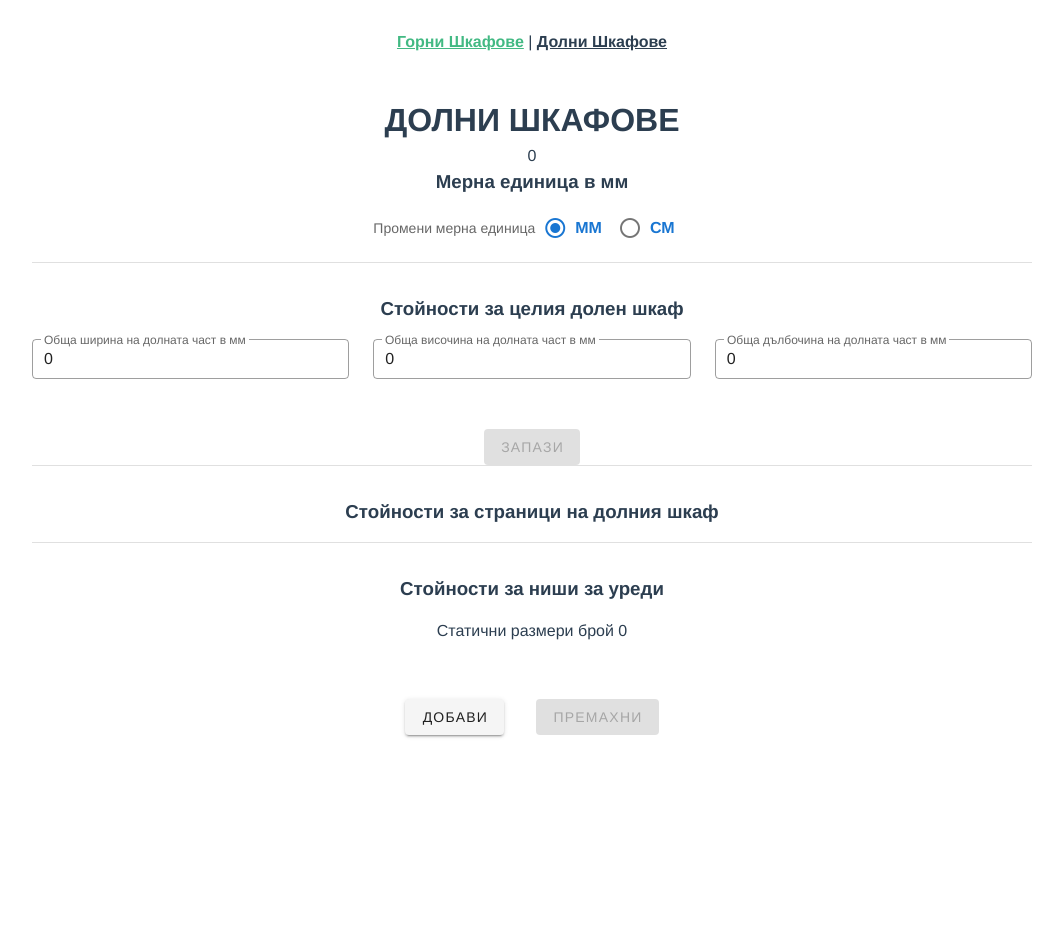
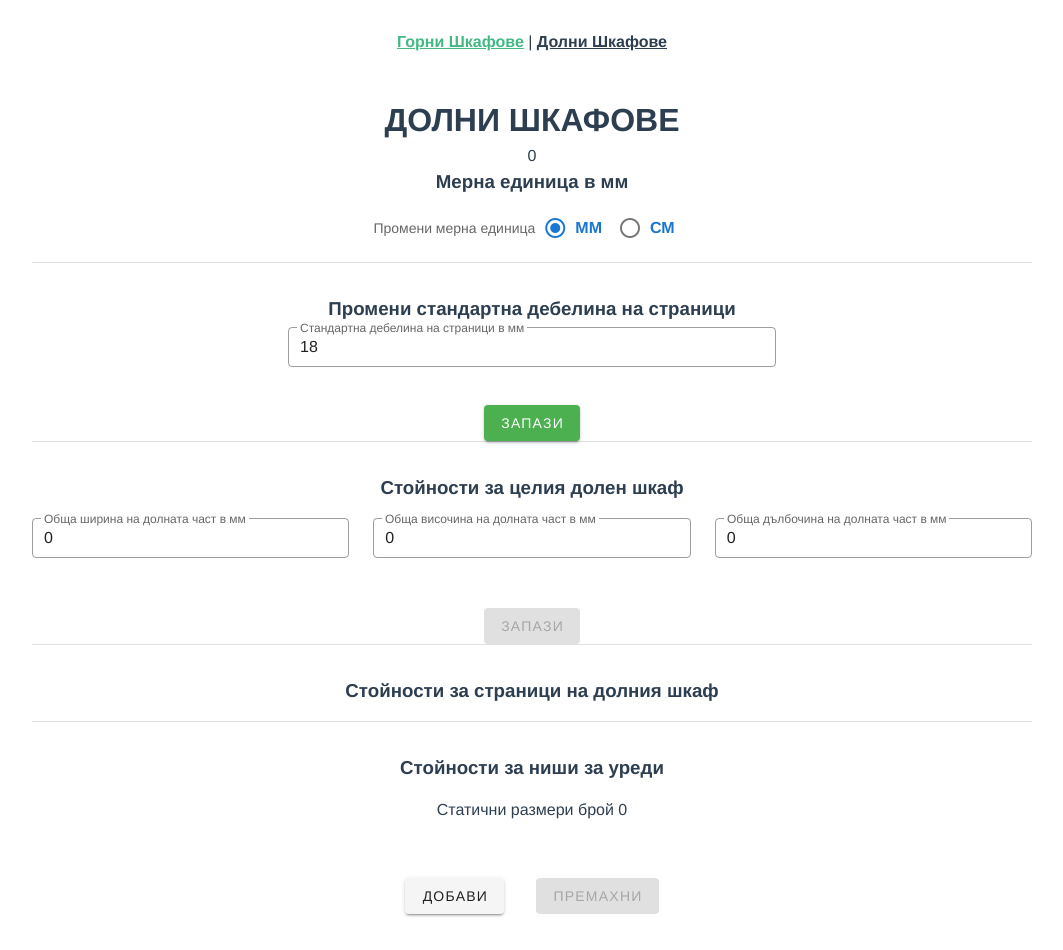
Before and after one commit to didoviktorov/wood-calculator, a Vue app: page / in a window 1280 px wide. Shown: the whole page, without its empty margins (108-1171 px from the left). Before the commit the page ends 884 px from the top, so only its background shows below. Built offline with nearby package versions, Linux system fonts and the light colour scheme.

Commit message:
change static side width

```diff
--- a/src/components/LowerShelf.vue
+++ b/src/components/LowerShelf.vue
@@ -3,7 +3,7 @@
     <v-content>
       <v-container class="wrapper" fluid>
         <v-row align="center" justify="center">
-          <v-col cols="12" sm="8" md="4">
+          <v-col cols="12">
             <div class="LowerShelf">
               <h1>{{ shelfObject.title }}</h1>
               <span>{{ getPureWidth }}</span>
@@ -37,6 +37,34 @@
             </div>
           </v-col>
         </v-row>
+        <v-divider />
+        <div class="header-section">
+          <h3>Промени стандартна дебелина на страници</h3>
+        </div>
+         <v-form v-model="validStaticSideWidth">
+          <v-row align="center" justify="center">
+            <!-- Whole width region -->
+            <v-col cols="12" sm="8" md="6" class="col-no-top-padding col-no-bottom-padding">
+              <v-text-field
+                v-model="staticSidewidth"
+                :label="'Стандартна дебелина на страници в ' + calculationUnit"
+                :rules="numberRules"
+                outlined
+                dense
+                required
+              ></v-text-field>
+            </v-col>
+            <v-col cols="12" class="col-no-padding">
+              <v-btn
+                :disabled="!validStaticSideWidth"
+                color="success"
+                @click="changeStaticSidewidth"
+              >
+                запази
+              </v-btn>
+            </v-col>
+          </v-row>
+         </v-form>
         <v-divider />
         <div class="header-section">
           <h3>Стойности за целия долен шкаф</h3>
@@ -276,18 +304,22 @@ export default {
   data: () => ({
     validWholeShelf: false,
     validStaticWidth: false,
+    validStaticSideWidth: false,
+    staticSidewidth: 0,
     shelfWidth: 0,
     shelfHeight: 0,
     shelfDepth: 0,
     shelfOuterSides: [],
     allStaticWidths: [],
     maxNumberOfStaticCabinets: 5,
-    staticOuterSideWidth: 18,
     showOuterShelfSidesForEdit: false
   }),
   computed: {
     shelfObject() {
       return this.$store.state.lowerShelf;
+    },
+    getStaticOuterSideWidth() {
+      return this.$store.state.staticOuterSideWidth;
     },
     getPureWidth() {
       return this.$store.getters.getLowerShelfPureWidth;
@@ -323,6 +355,10 @@ export default {
     changeMetricUnit(unit) {
       this.$store.dispatch("cnangeMetricUnit", unit);
     },
+    changeStaticSidewidth() {
+      let newWidth = parseInt(this.staticSidewidth);
+      this.$store.dispatch("changeStaticsidewidth", newWidth);
+    },
     changeTheWholeShelfProperties() {
       let formWidth = parseInt(this.shelfWidth, 10);
       if (formWidth != this.shelfObject.width) {
@@ -341,7 +377,7 @@ export default {
     },
     addShelfOuterSides() {
       let outerSideToAdd = {
-        width: parseInt(this.staticOuterSideWidth),
+        width: parseInt(this.getStaticOuterSideWidth),
         height: this.shelfHeight,
         depth: this.shelfDepth,
         isValid: true
@@ -388,7 +424,7 @@ export default {
       let message =
         letStartMessage +
         " с дебелина: " +
-        this.staticOuterSideWidth +
+        this.getStaticOuterSideWidth +
         " " +
         this.calculationUnit +
         " дълбочина: " +
@@ -457,6 +493,8 @@ export default {
       };
       this.shelfOuterSides.push(currentSide);
     }
+
+    this.staticSidewidth = this.$store.state.staticOuterSideWidth;
   }
 };
 </script>
@@ -498,4 +536,10 @@ export default {
   padding-top: 2rem;
   padding-bottom: 1rem;
 }
+.col-no-top-padding {
+  padding-top: 0 !important;
+}
+.col-no-bottom-padding {
+  padding-bottom: 0 !important;
+}
 </style>
--- a/src/store/index.js
+++ b/src/store/index.js
@@ -16,11 +16,15 @@ export default new Vuex.Store({
       feetHeightOfCabinet: 0,
       pureWidth: 0
     },
-    calculationUnit: "мм"
+    calculationUnit: "мм",
+    staticOuterSideWidth: 18
   },
   mutations: {
     CHANGE_METRIC_UNIT(state, unit) {
       state.calculationUnit = unit;
+    },
+    CHANGE_STATIC_SIDE_WIDTH(state, newWidth) {
+      state.staticOuterSideWidth = newWidth;
     },
     CHANGE_SHELF_WIDTH(state, value) {
       state.lowerShelf.width = value;
@@ -66,6 +70,9 @@ export default new Vuex.Store({
   actions: {
     cnangeMetricUnit(store, unit) {
       store.commit("CHANGE_METRIC_UNIT", unit);
+    },
+    changeStaticsidewidth(store, newWidth) {
+      store.commit("CHANGE_STATIC_SIDE_WIDTH", newWidth);
     },
     changeShelfWidth(store, value) {
       store.commit("CHANGE_SHELF_WIDTH", value);
```
